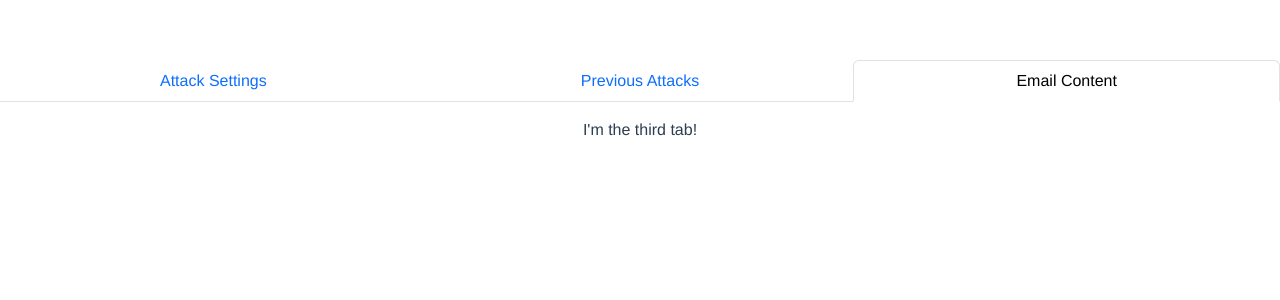
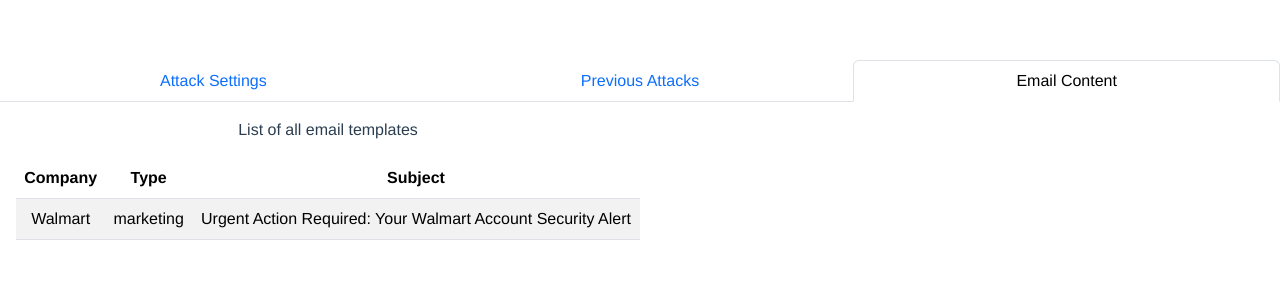
Before and after one commit to VedikaM6/PhishingSimulation-FrontEnd, a Vue app: page /#/ in a window 1280 px wide. Both pictures are taken after a click on the tab "Email Content". Shown: the top 300 px of the page. Built offline with nearby package versions, Linux system fonts and the light colour scheme.

Commit message:
Added the left-side table to display all email templates available

```diff
--- a/src/components/HelloWorld.vue
+++ b/src/components/HelloWorld.vue
@@ -90,7 +90,8 @@
             <b-card :title=selectedAttack.name :sub-title="selectedAttack.date">
               <b-card-text>
                 <div>
-                  <b-table stacked :items="[selectedAttack]"></b-table>
+                  <b-table stacked :items="[selectedAttack]">
+                  </b-table>
                 </div>
               </b-card-text>
             </b-card>
@@ -101,7 +102,18 @@
 
 
       <b-tab title="Email Content">
-        <p>I'm the third tab!</p>
+        <div class="d-flex ">
+          <!-- LEFT SIDE -->
+          <div class="w-50 mx-2 px-2">
+            <p>List of all email templates</p>
+            <div>
+              <b-table striped hover :items="emailTemplates" :fields="['company', 'type', 'subject']"
+                @row-clicked="emailTemplateRowClicked">
+
+              </b-table>
+            </div>
+          </div>
+        </div>
       </b-tab>
     </b-tabs>
   </div>
@@ -139,15 +151,46 @@ export default {
         description: '',
         employees: [],
         date: ''
-      }
+      },
+      selectedEmailTemplate: {
+        subject: '',
+        body: '',
+        type: '',
+        company: ''
+      },
+      emailTemplates: [
+        {
+          subject: 'Urgent Action Required: Your Walmart Account Security Alert',
+          body: 'Dear valued customer,\ntemp', type: 'marketing', company: 'Walmart'
+        }
+      ]
     }
   },
   methods: {
     rowClicked(item, i, ev) {
       this.selectedAttack.name = item.name
       this.selectedAttack.description = item.description
-      this.selectedAttack.employees = item.employees
+      // TODO: when retrieving the employees, create a loop that stores all data to be displayed in a list
+      //this.selectedAttack.employees = item.employees
+
+      // Make sure the 'selectedAttack.employees' is an empty array before appending the selected attack employees into the list
+      let emptyTempArray = []
+      this.selectedAttack.employees = emptyTempArray
+
+      // Looping through the selected attack's employees involved list and adding it to the selectedAttack.employees array
+      for (let i = 0; i < item.employees.length; i++) {
+        console.log("length val = ", item.employees.length);
+        //this.selectedAttack.employees[i] = item.employees[i]
+        this.selectedAttack.employees.push(item.employees)
+      }
       this.selectedAttack.date = item.date
+    },
+    emailTemplateRowClicked(item, i, ev) {
+      this.selectedEmailTemplate.subject = item.subject
+      this.selectedEmailTemplate.body = item.body
+      this.selectedEmailTemplate.type = item.type
+      this.selectedEmailTemplate.company = item.company
+      console.log(this.selectedEmailTemplate.company)
     },
   }
 }
```
